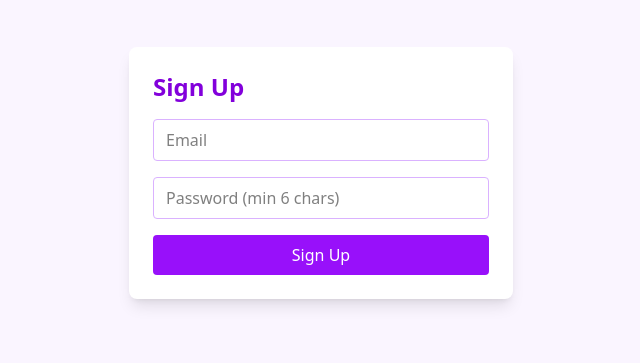
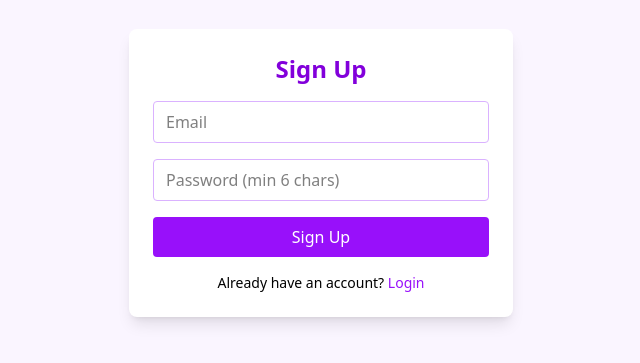
Before and after one commit to anita-david/Exam-Todo, a React (Vite) app: page /signup in a window 1280 px wide. Shown: the part 227-590 px from the top of the page, without its empty margins (319-959 px from the left). Built offline with nearby package versions, Linux system fonts and the light colour scheme.

Commit message:
feat(auth): integrate Firebase signup with redirect and add login link

```diff
--- a/src/pages/Signup.tsx
+++ b/src/pages/Signup.tsx
@@ -1,7 +1,7 @@
 import { useState } from "react";
 import { createUserWithEmailAndPassword } from "firebase/auth";
 import { auth } from "../firebase/config";
-import { useNavigate } from "react-router-dom";
+import { Link, useNavigate } from "react-router-dom";
 import { FirebaseError } from "firebase/app";
 
 export default function Signup() {
@@ -25,22 +25,22 @@ export default function Signup() {
   } else {
     setError("An unexpected error occurred");
   }
-} finally {
+    } finally {
       setLoading(false);
     }
   };
 
   return (
-    <div className="fixed inset-0 flex items-center justify-center bg-purple-50">
+    <div className="min-h-screen flex items-center justify-center bg-purple-50">
       <form
         onSubmit={handleSubmit}
         className="bg-white p-6 rounded-lg shadow-lg w-96"
       >
-        <h2 className="text-2xl font-semibold text-purple-700 mb-4">Sign Up</h2>
+        <h2 className="text-2xl font-semibold text-purple-700 mb-4 text-center">
+          Sign Up
+        </h2>
 
-        {error && (
-          <p className="text-red-600 text-sm mb-3">{error}</p>
-        )}
+        {error && <p className="text-red-600 text-sm mb-3">{error}</p>}
 
         <input
           type="email"
@@ -50,6 +50,7 @@ export default function Signup() {
           className="w-full px-3 py-2 border border-purple-300 rounded mb-4"
           required
         />
+
         <input
           type="password"
           placeholder="Password (min 6 chars)"
@@ -62,10 +63,17 @@ export default function Signup() {
         <button
           type="submit"
           disabled={loading}
-          className="w-full px-4 py-2 rounded bg-purple-600 text-white hover:bg-purple-700 disabled:bg-purple-300"
+          className="w-full py-2 bg-purple-600 text-white rounded hover:bg-purple-700 disabled:opacity-50"
         >
-          {loading ? "Creating account..." : "Sign Up"}
+          {loading ? "Signing up..." : "Sign Up"}
         </button>
+
+        <p className="mt-4 text-center text-sm">
+          Already have an account?{" "}
+          <Link to="/login" className="text-purple-600 hover:underline">
+            Login
+          </Link>
+        </p>
       </form>
     </div>
   );
```
